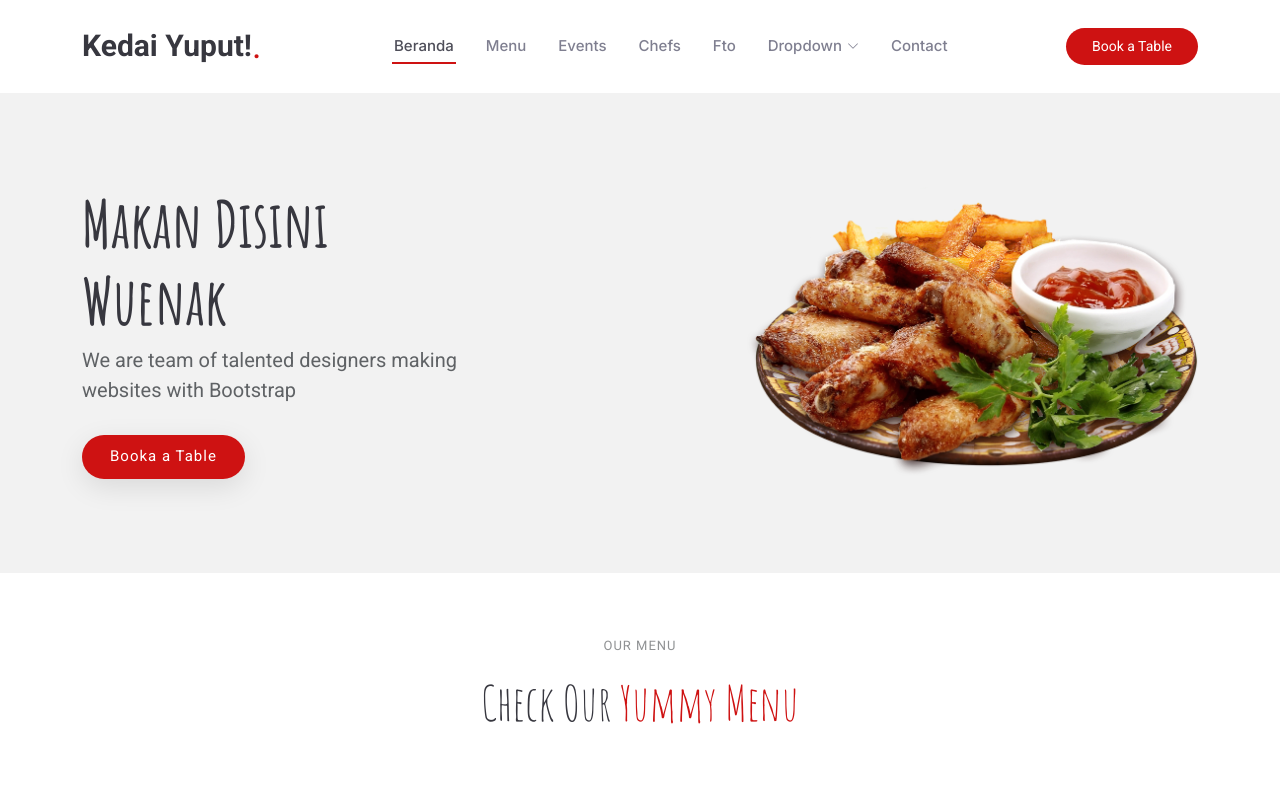
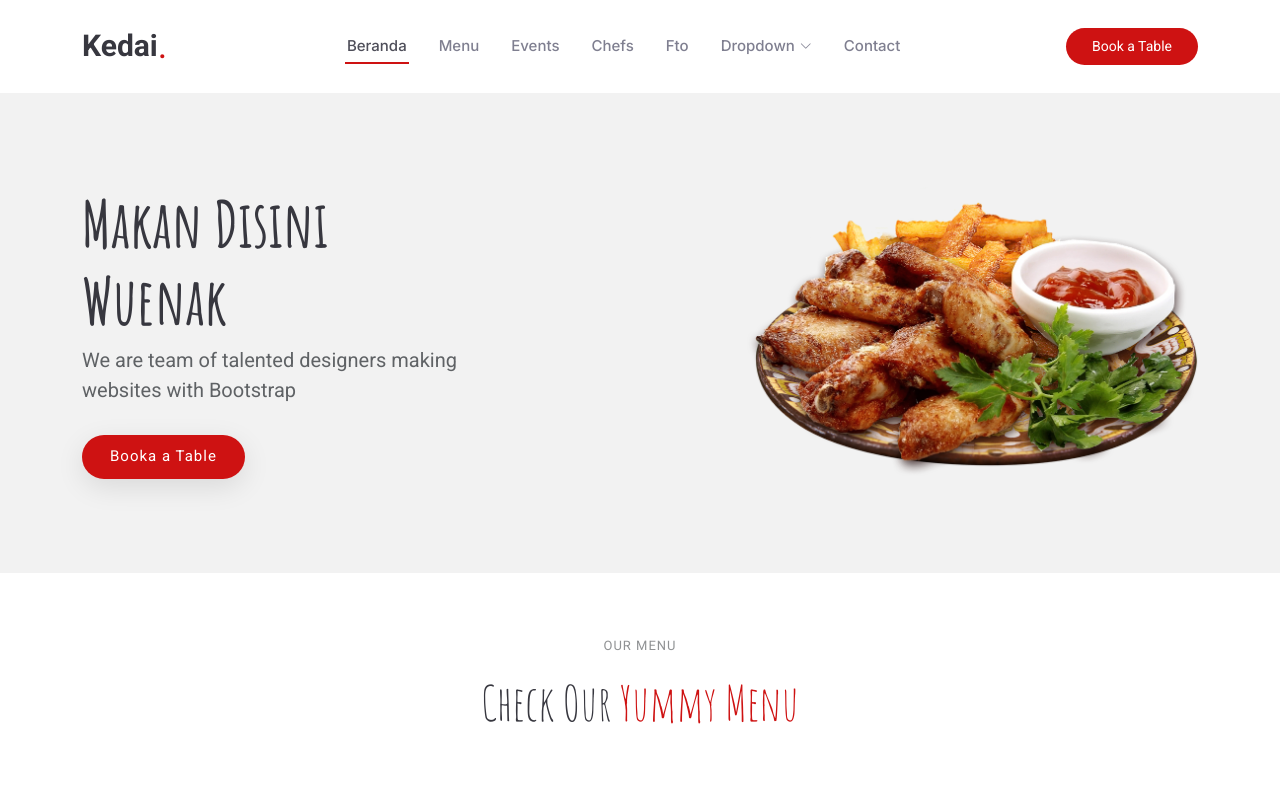
Before and after one commit to ayuuye/web_algopem, a plain HTML site: page index.html in a window 1280 px wide. Shown: the top 796 px of the page. Drawn offline with Linux system fonts and the light colour scheme.

Commit message:
ubah nama

```diff
--- a/index.html
+++ b/index.html
@@ -37,7 +37,7 @@
       <a href="index.html" class="logo d-flex align-items-center me-auto me-xl-0">
         <!-- Uncomment the line below if you also wish to use an image logo -->
         <!-- <img src="assets/img/logo.png" alt=""> -->
-        <h1 class="sitename">Kedai Yuput!</h1>
+        <h1 class="sitename">Kedai</h1>
         <span>.</span>
       </a>
 
```
